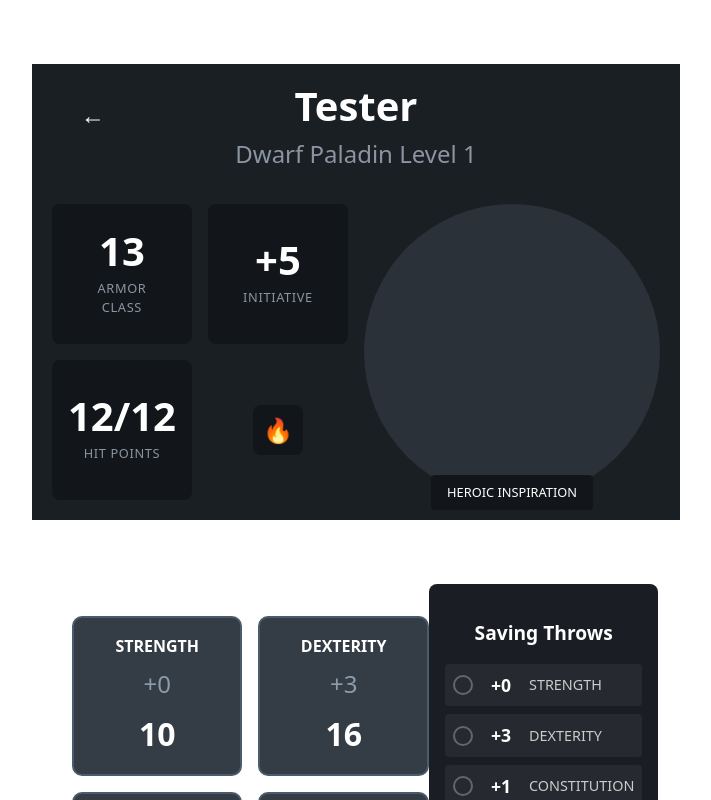
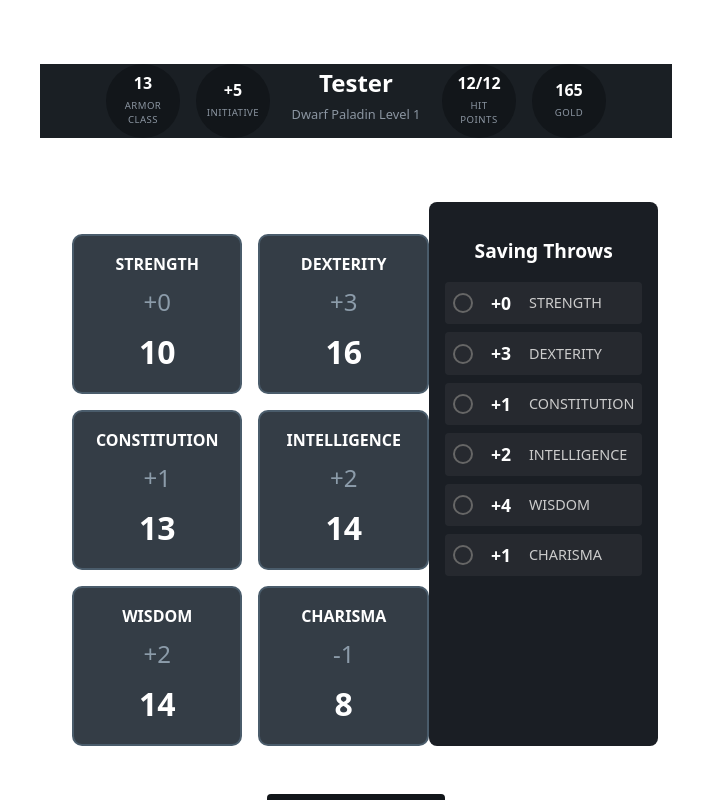
Before and after one commit to GilbertJsin/dm-project, a React (Vite) app: page /char-sheet in a window 1280 px wide. Shown: the top 800 px of the page, without its empty margins (284-995 px from the left). Built offline with nearby package versions, Linux system fonts and the light colour scheme.

Commit message:
Made update to CharacterStats to be form response.

```diff
--- a/src/components/CharacterStats/CharacterStats.css
+++ b/src/components/CharacterStats/CharacterStats.css
@@ -1,7 +1,7 @@
 .character-container {
   background-color: #1a1f24;
   color: white;
-  padding: 20px;
+  /* padding: 15px; */
   position: relative;
 }
 
@@ -18,51 +18,54 @@
 
 .character-header {
   text-align: center;
-  margin-bottom: 2rem;
+  /* margin-bottom: 2rem; */
 }
 
 .character-name {
-  font-size: 2.5rem;
+  font-size: 1.5rem;
   margin: 0;
   color: white;
 }
 
 .character-subtitle {
   color: #8b95a1;
-  font-size: 1.5rem;
+  font-size: 0.8rem;
   margin: 0.5rem 0;
   font-weight: normal;
 }
 
 .stats-grid {
   display: grid;
-  grid-template-columns: repeat(4, 1fr);
+  /* grid-template-columns: repeat(5, 1fr); */
+  grid-template-columns: 1fr 1fr 3fr 1fr 1fr;
   gap: 1rem;
-  max-width: 800px;
+  max-width: 500px;
   margin: 0 auto;
 }
 
 .stat-box {
   background-color: #12161a;
-  border-radius: 8px;
-  padding: 1rem;
+  border-radius: 50%;
+  padding: 0.75rem;
   text-align: center;
   display: flex;
   flex-direction: column;
   justify-content: center;
   align-items: center;
   aspect-ratio: 1;
+  width: 50px;
+  height: 50px;
 }
 
 .stat-value {
-  font-size: 2.5rem;
+  font-size: 1rem;
   font-weight: bold;
   line-height: 1;
 }
 
 .stat-label {
   color: #8b95a1;
-  font-size: 0.8rem;
+  font-size: 0.6rem;
   margin-top: 0.5rem;
   text-transform: uppercase;
   letter-spacing: 0.05em;
@@ -76,7 +79,7 @@
 
 .portrait-inner {
   background-color: #2a3138;
-  border-radius: 50%;
+  border-radius: 50%;   /* This how to make a circle Icon */
   width: 100%;
   height: 100%;
   display: flex;
@@ -128,3 +131,11 @@
   color: white;
   font-size: 1rem;
 }
+
+.character-header {
+  text-align: center;
+  /* Make sure it's centered in its larger space */
+  display: flex;
+  flex-direction: column;
+  justify-content: center;
+}
--- a/src/components/CharacterStats/CharacterStats.jsx
+++ b/src/components/CharacterStats/CharacterStats.jsx
@@ -1,30 +1,12 @@
 // import React, { useState } from 'react';
 import './CharacterStats.css';
-import Conditions from '../Conditions/Conditions';
-import AbilityScores from '../AbilityScores/AbilityScores';
 
 const capitalize = (str) => str ? str.charAt(0).toUpperCase() + str.slice(1) : '';
 
 const CharacterStats = ({ character }) => {
-  // const [showConditions, setShowConditions] = useState(false);
-  // const [activeConditions, setActiveConditions] = useState([]);
-
-  // const handleConditionToggle = (conditionId) => {
-  //   setActiveConditions(prev => {
-  //     if (prev.includes(conditionId)) {
-  //       return prev.filter(id => id !== conditionId);
-  //     }
-  //     return [...prev, conditionId];
-  //   });
-  // };
 
   return (
     <div className="character-container">
-      <button className="back-button">&#8592;</button>
-      <div className="character-header">
-        <h1 className="character-name">{capitalize(character?.name) || 'Tester'}</h1>
-        <h2 className="character-subtitle">{capitalize(character?.race) || 'Dwarf'} {capitalize(character?.class) || 'Paladin'} Level {character?.level || '1'}</h2>
-      </div>
       <div className="stats-grid">
         <div className="stat-box armor">
           <div className="stat-value">13</div>
@@ -36,10 +18,9 @@ const CharacterStats = ({ character }) => {
           <div className="stat-label">INITIATIVE</div>
         </div>
 
-        <div className="character-portrait">
-          <div className="portrait-inner">
-            <span className="inspiration-badge">HEROIC INSPIRATION</span>
-          </div>
+        <div className="character-header">
+          <h1 className="character-name">{capitalize(character?.name) || 'Tester'}</h1>
+          <h2 className="character-subtitle">{capitalize(character?.race) || 'Dwarf'} {capitalize(character?.class) || 'Paladin'} Level {character?.level || '1'}</h2>
         </div>
 
         <div className="stat-box hit-points">
@@ -47,27 +28,11 @@ const CharacterStats = ({ character }) => {
           <div className="stat-label">HIT POINTS</div>
         </div>
 
-        <div className="action-icons">
-          <div className="icon">🔥</div>
-          {/* <div className="icon" onClick={() => setShowConditions(true)}>⚙️</div> */}
+        <div className="stat-box rest">
+          <div className="stat-value">165</div>
+          <div className="stat-label">GOLD</div>
         </div>
       </div>
-
-      {/* <AbilityScores scores={{
-        strength: 10,
-        dexterity: 16,
-        constitution: 13,
-        intelligence: 14,
-        wisdom: 14,
-        charisma: 8
-      }} /> */}
-
-      {/* <Conditions
-        isOpen={showConditions}
-        onClose={() => setShowConditions(false)}
-        onConditionToggle={handleConditionToggle}
-        activeConditions={activeConditions}
-      /> */}
     </div>
   );
 };
```
